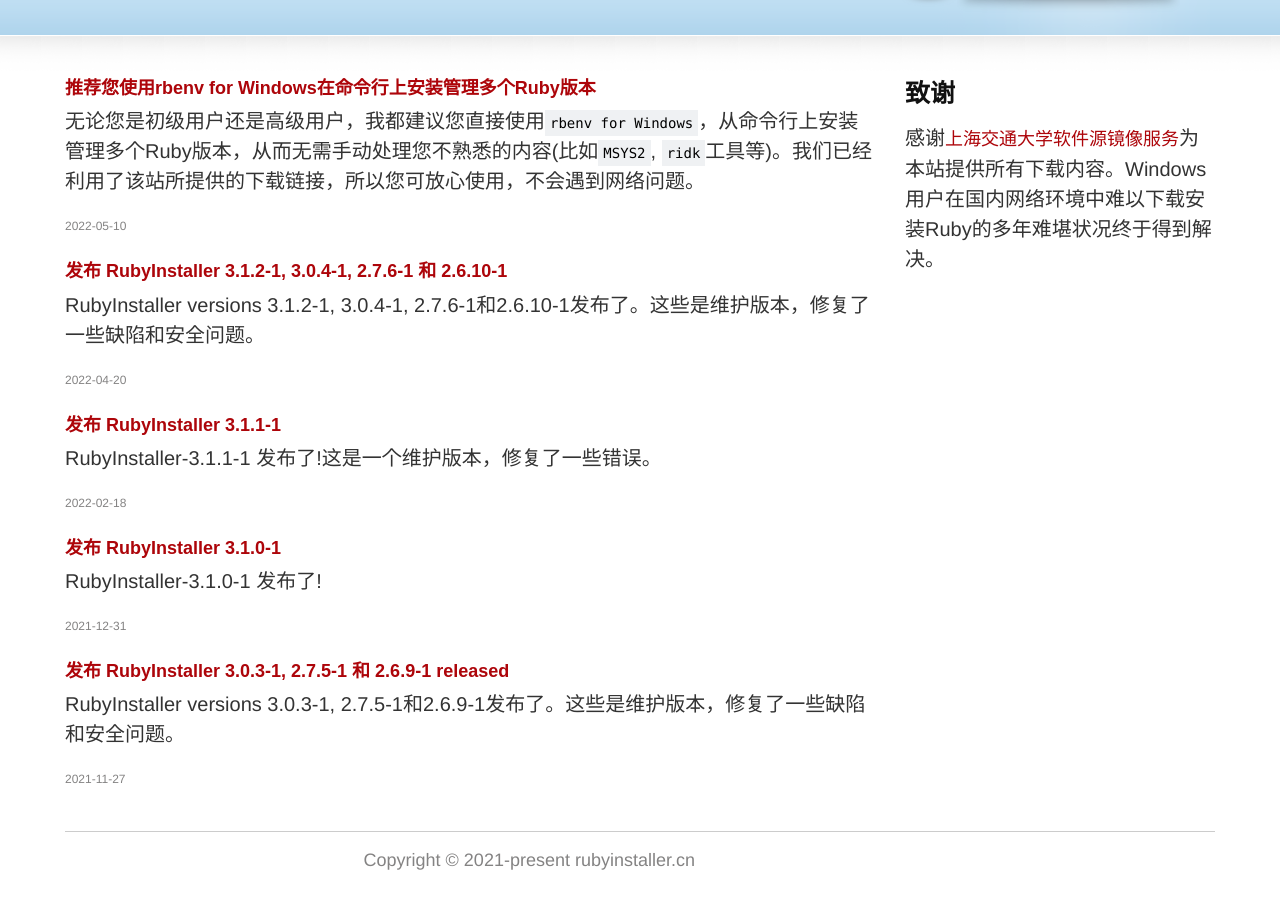
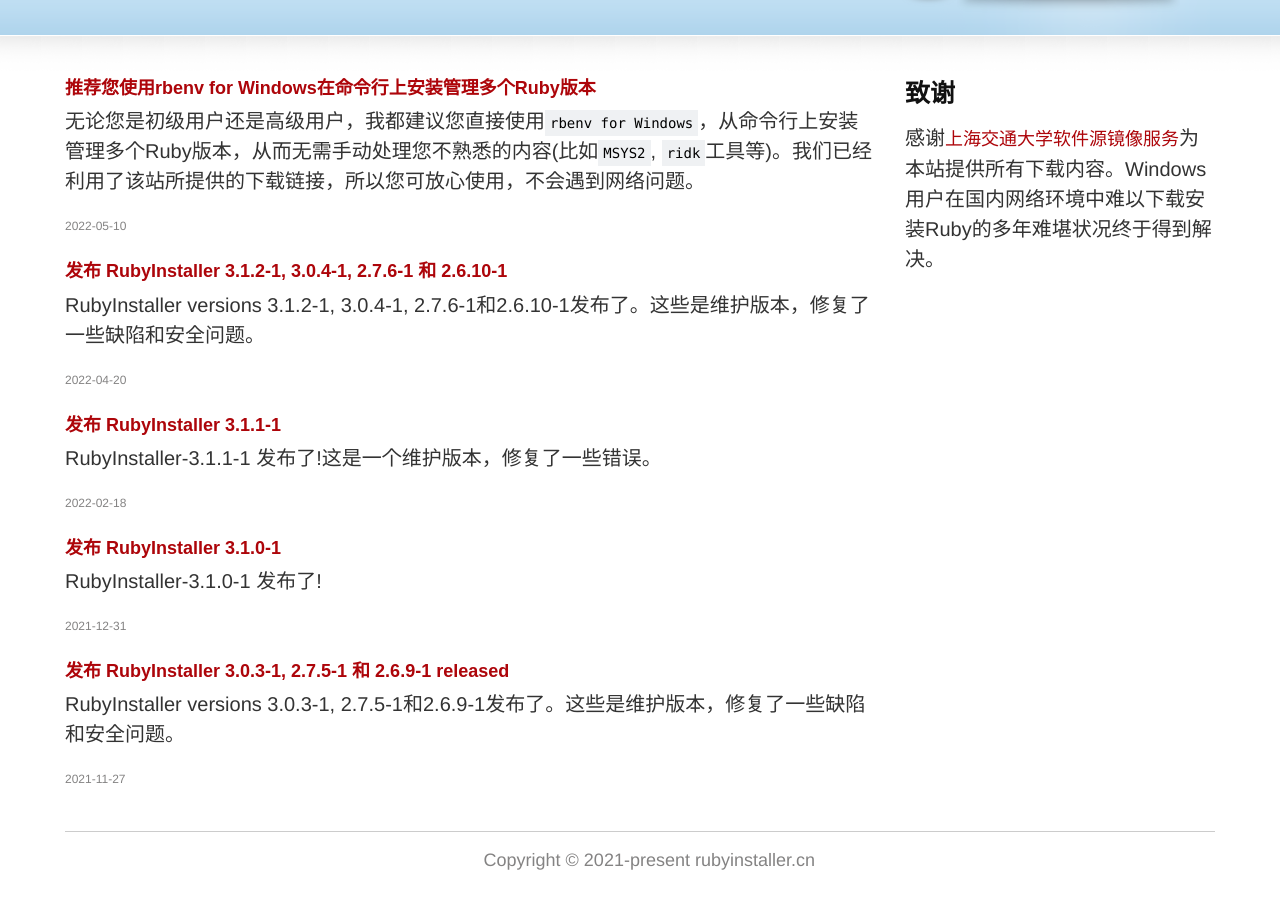
Before and after one commit to ccmywish/RubyInstaller.cn, a Jekyll site: the page built from index.md, in a window 1280 px wide. Shown: the part 313-1212 px from the top of the page. Built offline with Jekyll 4.4.1, drawn with Linux system fonts in a browser that asks for light colours; grey boxes are pictures that could not be loaded.

Commit message:
adjust footer

```diff
--- a/_includes/footer.html
+++ b/_includes/footer.html
@@ -1,5 +1,5 @@
 <div id="footer" class="container clear">
-  <div id="copyright" class="span-16 last">
+  <div id="copyright" class="span-19 last">
     <ul>
       <li>Copyright © 2021-present rubyinstaller.cn</li>
     </ul>
```
